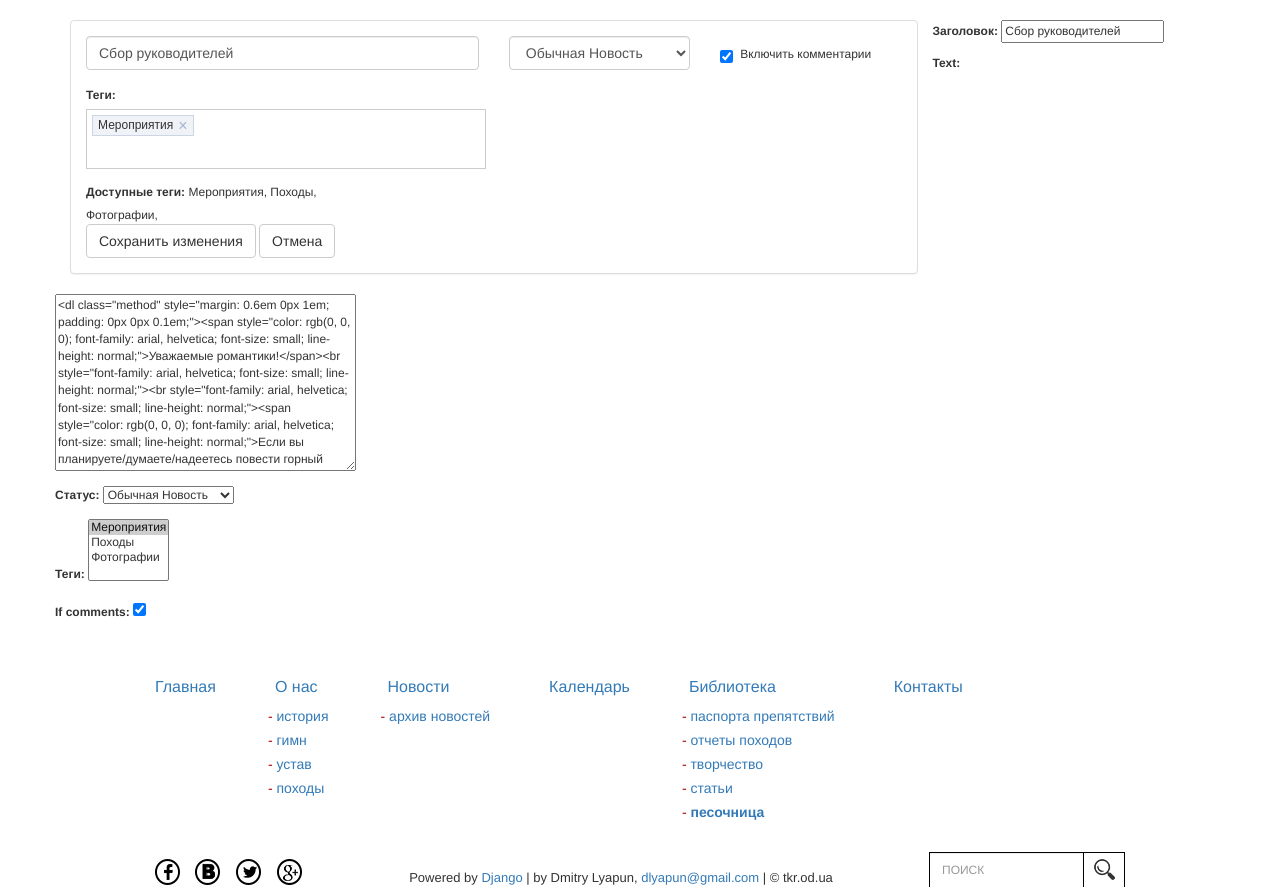
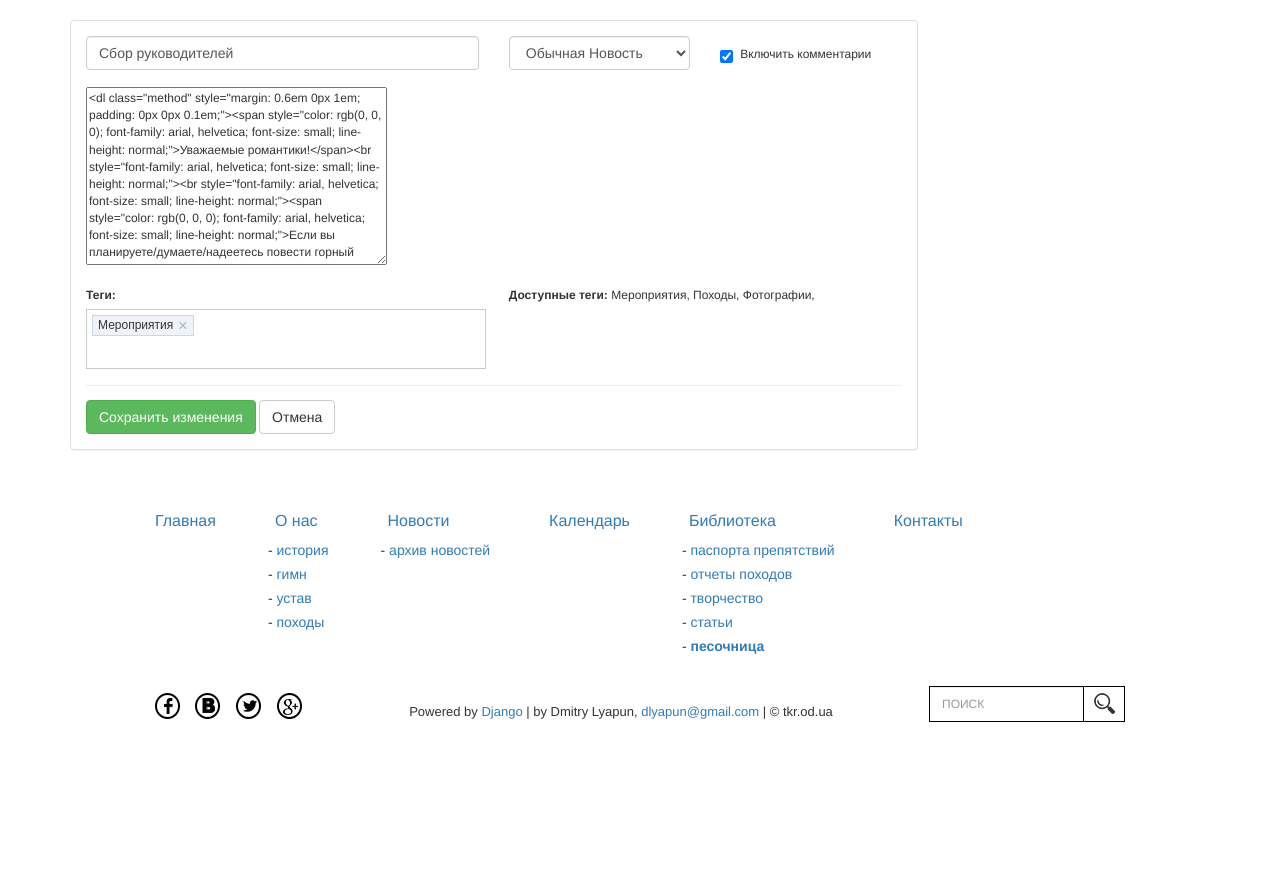
Before and after one commit to svetlanadev/romantic, a Django app: page /blog_edit/1/ in a window 1280 px wide. Shown: the part 52-939 px from the top of the page. After the commit the page ends 774 px from the top, so only its background shows below. Run offline with Django 3.2, Linux system fonts and the light colour scheme; a user stored in the database is signed in; data comes from the database, SQL or seed files in the repository; some libraries are stand-ins or nearby versions.

Commit message:
Working version

```diff
--- a/force_blog/admin.py
+++ b/force_blog/admin.py
@@ -8,7 +8,7 @@ from cked.widgets import CKEditorWidget
 
 
 class ArticleForm(ModelForm):
-    text = CharField(widget=CKEditorWidget)
+    text = CharField(widget=CKEditorWidget())
 
 
 class BlogPostAdmin(admin.ModelAdmin):
--- a/force_blog/models.py
+++ b/force_blog/models.py
@@ -12,7 +12,7 @@ class BlogPost(models.Model):
     STATE_CHOICE = (
         (DISABLE, 'Новость отключена'),
         (ENABLE, 'Обычная Новость'),
-        (HOT_POST, 'Важная Новость'),
+        (HOT_POST, 'Важная Новость (На главной)'),
     )
 
     title = models.CharField(max_length=50, verbose_name=u'Заголовок')
--- a/force_blog/templates/force_blog/blogpost_edit.html
+++ b/force_blog/templates/force_blog/blogpost_edit.html
@@ -34,13 +34,12 @@
 							</label>
 						</div>
 					</div>
-					<div class="row">
 					{{ form.media }}
-					</div>
+					{{ form.text }}
 
-				<div class="row">
-					<div class="col-xs-4">
-					<p><label for="id_category">Теги:</label>
+				<div class="row"><br>
+					<div class="col-xs-6">
+					<p><label for="id_category">Теги:</label><br>
 					<select id="id_category" multiple="multiple" name="category" class="tokenize-sample">
 						{% for category in categorys %}
 					    <option value="{{ category.id }}">{{ category.category }}</option>
@@ -50,24 +49,24 @@
 					    {% endfor %}
 					</select>
 					</p>
-					<label>Доступные теги:</label>
-					{% for category in categorys %}
-					    {{ category.category }},
-					{% endfor %}
+
+					</div>
+					<div class="col-xs-6">
+						<label>Доступные теги:</label>
+						{% for category in categorys %}
+						    {{ category.category }},
+						{% endfor %}
 					</div>
 				</div>
-					<button type="submit" class="btn btn-default">Сохранить изменения</button>
-					<a href="/blog/"><button class="btn btn-default"> Отмена</button></a>
+					<hr style="margin-top: 1px; margin-bottom: 14px;">
+					<button type="submit" class="btn btn-success">Сохранить изменения</button>
+					<a href="/blog/{{ blog.id }}"><button class="btn btn-default"> Отмена</button></a>
 				</form>
 
 			</div>
 		</div>
 	</div>
 </div>
-
-{{ form.as_p }}
-
-
 {% endblock %}
 
 {% block extra_js %}<script src="{{ STATIC_URL }}js/jquery.tokenize.js" type="text/javascript"></script>
--- a/force_blog/views.py
+++ b/force_blog/views.py
@@ -126,16 +126,10 @@ def blog_new(request):
 
         if form.is_valid():
             # tags = form.cleaned_data['category']
-            print tags
             form.save(owner=profile)
             blog = BlogPost.objects.first()
-            print blog
-            print "+++++++++++"
             for x in tags:
-                print x
-                print '============'
                 tag = Category.objects.get(category=x)
-                print tag
                 blog.category.add(tag)
 
             url = u'/blog/%s' % blog.id
```
Also changed, not shown: force_blog/templates/force_blog/blogpost_new.html (+15 -10 lines), local_settings.py (+29 -0 lines), romantic/settings.py (+10 -0 lines).
